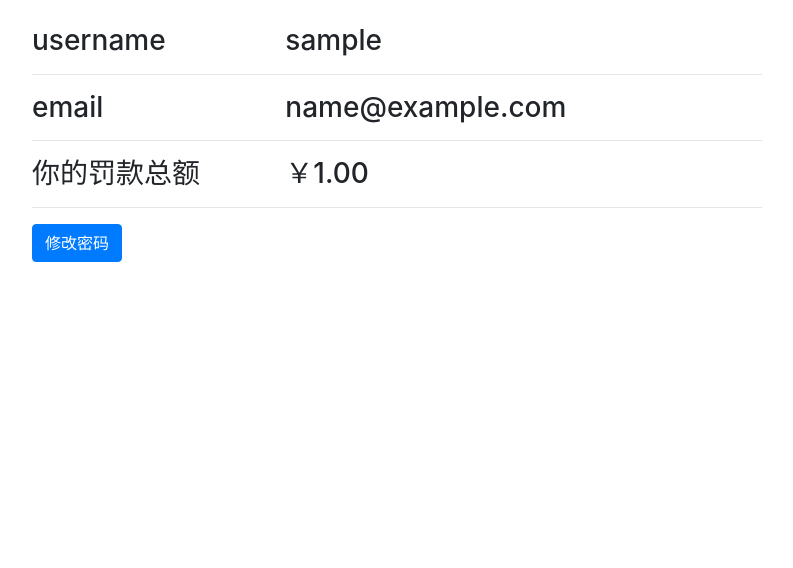
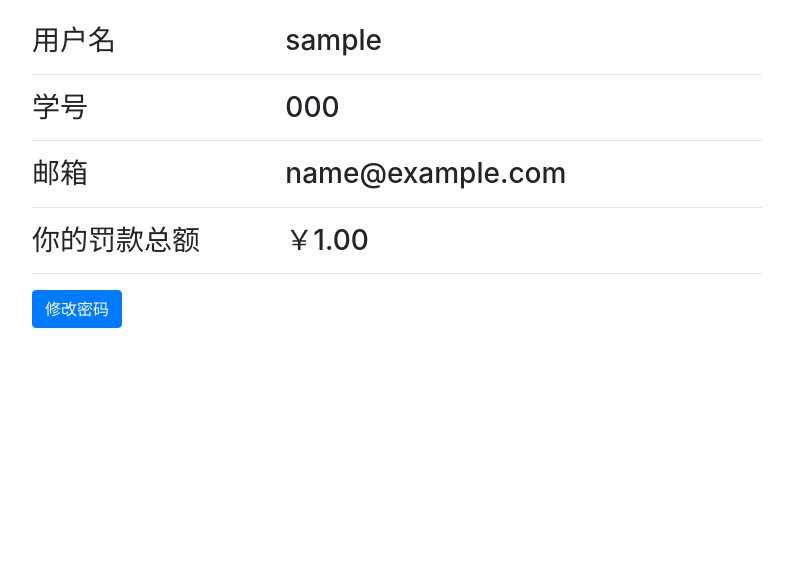
Before and after one commit to login256/Library-Manage-System, a Django app: page /myaccount/ in a window 1280 px wide. Shown: the part 56-624 px from the top of the page, without its empty margins (243-1036 px from the left). Run offline with Django 3.2, Linux system fonts and the light colour scheme; a user stored in the database is signed in; tables that the repository leaves empty hold one stand-in row (values such as "Sample post").

Commit message:
add student number adn search

```diff
--- a/app/forms.py
+++ b/app/forms.py
@@ -4,4 +4,4 @@ from .models import User
 class RegisterForm(UserCreationForm):
     class Meta(UserCreationForm.Meta):
         model = User
-        fields =("username", "email")
+        fields =("username", "email", "student_number")
--- a/app/models.py
+++ b/app/models.py
@@ -16,6 +16,7 @@ class BookItem(models.Model):
 
 
 class User(AbstractUser):
+    student_number = models.CharField(max_length=20, null=True, verbose_name='学号')
     arrears = models.DecimalField(max_digits=10, decimal_places=2, default=0)
     borrowed = models.ManyToManyField(BookItem, through='Borrow')
 
--- a/app/templates/account.html
+++ b/app/templates/account.html
@@ -5,12 +5,17 @@
 <div class="col-8">
 	<h3>
 	<div class="row">
-	<div class="col-4">username</div>
+	<div class="col-4">用户名</div>
 	<div class="col-4">{{ request.user.username }}</div>
 	</div>
 	<hr/>
 	<div class="row">
-	<div class="col-4">email</div>
+	<div class="col-4">学号</div>
+	<div class="col-4">{{ request.user.student_number }}</div>
+	</div>
+	<hr/>
+	<div class="row">
+	<div class="col-4">邮箱</div>
 	<div class="col-4">{{ request.user.email }}</div>
 	</div>
 	<hr/>
--- a/app/views.py
+++ b/app/views.py
@@ -8,6 +8,8 @@ from django.contrib.auth.forms import PasswordChangeForm
 from django.contrib import messages
 
 from django.utils import timezone
+
+from django.db.models import Q
 
 from .models import *
 from .forms import *
@@ -54,7 +56,18 @@ def myaccount(request):
 
 
 def books_index(request):
-    books = Book.objects.order_by("name")
+    if request.method == 'GET' and 'search' in request.GET and request.GET['search']:
+        tq = None
+        fields = Book._meta.fields
+        for field in fields:
+            curq = Q(**{field.name+'__icontains':request.GET['search']})
+            if tq is None:
+                tq = curq
+            else:
+                tq = tq | curq
+        books = Book.objects.filter(tq)
+    else:
+        books = Book.objects.order_by("name")
     return render(request, 'books_index.html', {'books': books})
 
 
```
Also changed, not shown: app/templates/books_index.html (+8 -8 lines), app/migrations/0007_user_student_number.py (added), app/migrations/0008_auto_20200325_1239.py (added), app/migrations/0009_auto_20200325_1243.py (added).
